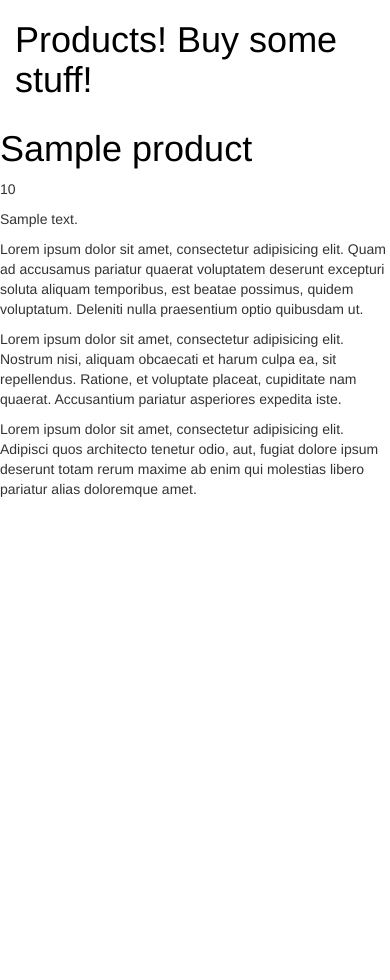
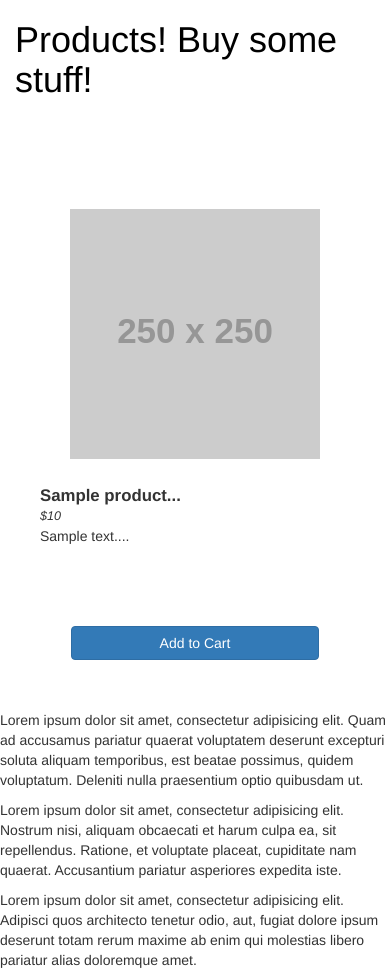
Before and after one commit to allanlburns/secret_crisis_comics, a Python web app: template app/templates/products.html in a window 390 px wide. Shown: the part 72-1052 px from the top of the page. Before the commit the page ends 569 px from the top, so only its background shows below. Run offline with Jinja, Linux system fonts and the light colour scheme; the template is opened without the code that fills it: most values are stand-ins (such as "Sample title", 1, 10 or a date in 2020); grey boxes labelled with a size stand in for pictures from a placeholder-image service; some libraries are stand-ins or nearby versions.

Commit message:
Added styling to products display. TODO: create carousel of featured products on home page and create route for new arrivals.

```diff
--- a/app/static/css/main.css
+++ b/app/static/css/main.css
@@ -15,3 +15,36 @@ h1 {
 #navbar_logo {
     max-width: 15%;
 }
+
+#products > .col-md-4 {
+    margin-top: 50px;
+}
+
+.card {
+    padding: 25px;
+}
+
+.card-img {
+    display: block;
+    margin: 25px auto;
+}
+
+.card-title {
+    font-weight: bold;
+    font-size: 120%;
+}
+
+.card-text {
+    min-height: 75px;
+}
+
+.card-subtitle {
+    font-size: 90%;
+    font-style: italic;
+}
+
+.card > button {
+    display: block;
+    margin: 25px auto;
+    width: 80%
+}
--- a/app/templates/products.html
+++ b/app/templates/products.html
@@ -3,11 +3,22 @@
 {% block app_content %}
 <div class="container">
     <h1>Products! Buy some stuff!</h1>
-    <div class="row">
+    <div class="row" id="products">
         {% for product in products %}
-        <h1>{{ product.name }}</h1>
-        <p>{{ product.price }}</p>
-        <p>{{ product.description }}</p>
+        <!-- <h1>{{ product.name }}</h1>
+            <p>{{ product.price }}</p>
+            <p>{{ product.description }}</p> -->
+        <div class="col-md-4">
+            <div class="card">
+                <img src="http://placehold.it/250x250" alt="{{ product.title }}" class="card-img">
+                <div class="card-title">{{ product.name[:40] }}...</div>
+                <div class="card-subtitle">${{ product.price }}</div>
+                <div class="card-text">
+                    <p>{{ product.description[:50] }}...</p>
+                </div>
+                <button onClick="console.log({{ product.id }})" class="btn btn-primary">Add to Cart</button>
+            </div> <!-- ends card -->
+        </div> <!-- ends col 4-->
         {% endfor %}
     </div>
 </div>
```
